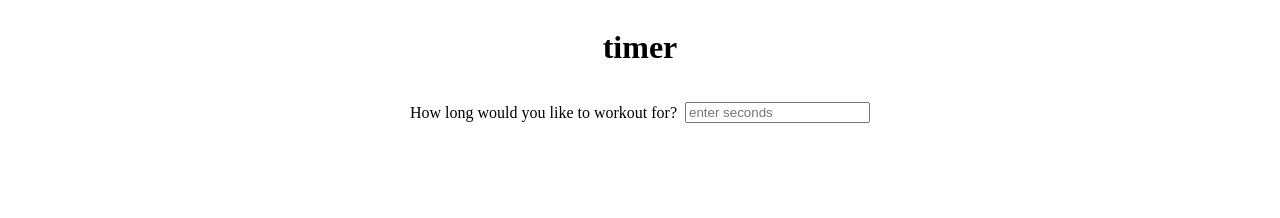
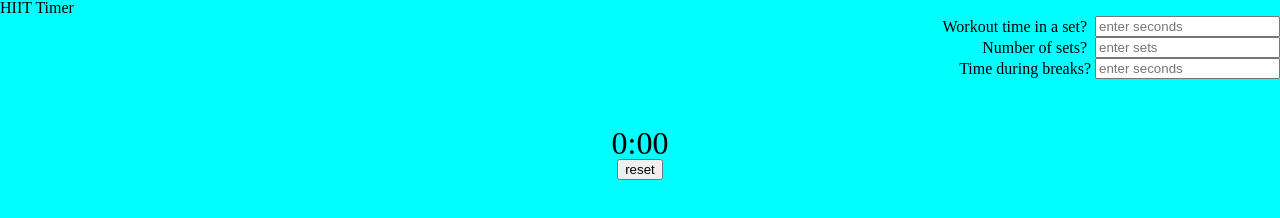
Before and after one commit to johnlinatoc/Workout_Timer, a website: page Untitled-1.html in a window 1280 px wide. Drawn offline with Linux system fonts and the light colour scheme.

```diff
--- a/Untitled-1.html
+++ b/Untitled-1.html
@@ -9,16 +9,38 @@
 
 <body>
 
-    <h1>timer</h1>
     <div>
-       <p>How long would you like to workout for? &nbsp;</p>
-        <form name="box">
-        <input type="number" name="num" placeholder="enter seconds">
-        </form>
+        <p id="header">HIIT Timer</p>
     </div>
 
-    <div id="here"></div>
+    <div id="field">
+        <div class="row">
+            <p>Workout time in a set? &nbsp;</p>
+            <form name="box">
+                <input type="number" name="num" placeholder="enter seconds">
+            </form>
+        </div>
+        <div class="row">
+            <p>Number of sets? &nbsp;</p>
+            <form name="box2">
+                <input type="number" name="num2" placeholder="enter sets">
+            </form>
+        </div>
+        <div class="row">
+            <p>Time during breaks?&nbsp;</p>
+            <form name="box3">
+                <input type="number" name="num3" placeholder="enter seconds">
+            </form>
+        </div>
+    </div>
+
+    <div id="display">
+        <p id="here">0:00</p>
+        <button id="reset">reset</button>
+    </div>
+
 </body>
 
 <script src="script.js"></script>
+
 </html>
--- a/script.js
+++ b/script.js
@@ -1,8 +1,11 @@
 let countdown;
 const timerDisplay = document.getElementById("here");
+const btn = document.getElementById("reset");
 
 
-function timer(seconds) {
+
+//first set timer
+function setTimer(seconds) {
     console.log(seconds);
     displayTime(seconds);
 
@@ -22,6 +25,25 @@
     }, 1000);
 }
 
+//resets fields after entering
+document.box.addEventListener("submit", function (e) {
+    e.preventDefault();
+    const time = this.num.value;
+    setTimer(time);
+    this.reset();
+})
+
+
+
+//reset button
+btn.addEventListener("click", function (e) {
+    clearInterval(countdown);
+    timerDisplay.innerHTML = "0:00";
+});
+
+
+
+//timer display
 function displayTime(seconds) {
     const minutes = Math.floor(seconds / 60);
     const remainderSeconds = seconds % 60;
@@ -29,10 +51,3 @@
     timerDisplay.innerHTML = display;
     document.title = display;
 }
-
-document.box.addEventListener("submit", function(e){
-    e.preventDefault();
-    const time = this.num.value;
-    timer(time);
-    this.reset();
-})
--- a/styles.css
+++ b/styles.css
@@ -1,15 +1,87 @@
+/* http://meyerweb.com/eric/tools/css/reset/
+   v2.0 | 20110126
+   License: none (public domain)
+*/
+
+html, body, div, span, applet, object, iframe, h2, h3, h4, h5, h6, p, blockquote, pre,
+a, abbr, acronym, address, big, cite, code,
+del, dfn, em, img, ins, kbd, q, s, samp,
+small, strike, strong, sub, sup, tt, var,
+b, u, i, center,
+dl, dt, dd, ol, ul, li,
+fieldset, form, label, legend,
+table, caption, tbody, tfoot, thead, tr, th, td,
+article, aside, canvas, details, embed,
+figure, figcaption, footer, header, hgroup,
+menu, nav, output, ruby, section, summary,
+time, mark, audio, video {
+	margin: 0;
+	padding: 0;
+	border: 0;
+	font-size: 100%;
+	font: inherit;
+	vertical-align: baseline;
+}
+/* HTML5 display-role reset for older browsers */
+article, aside, details, figcaption, figure,
+footer, header, hgroup, menu, nav, section {
+	display: block;
+}
 body {
+	line-height: 1;
+}
+ol, ul {
+	list-style: none;
+}
+blockquote, q {
+	quotes: none;
+}
+blockquote:before, blockquote:after,
+q:before, q:after {
+	content: '';
+	content: none;
+}
+table {
+	border-collapse: collapse;
+	border-spacing: 0;
+}
+
+
+=============================================================================
+
+
+
+h1 {
+    font-size: 15rem;
     display: flex;
     flex-direction: column;
     align-items: center;
+    padding: 1em;
 }
 
-h1 {
-
+#field {
+    display: flex;
+    flex-direction: column;
+    align-items: flex-end;
 }
 
-div {
+.row {
     display: flex;
-/*    flex-direction: row;*/
+    flex-direction: row;
     align-items: center;
 }
+
+#display {
+    display: flex;
+    flex-direction: column;
+    align-items: center;
+    padding-top: 3em
+}
+
+#here {
+    font-size: 2rem;
+}
+
+body {
+    background-color: aqua;
+}
```
Also changed, not shown: package.json (added, +19 -0 lines). Lines whose indentation alone changed are shown as unchanged.
